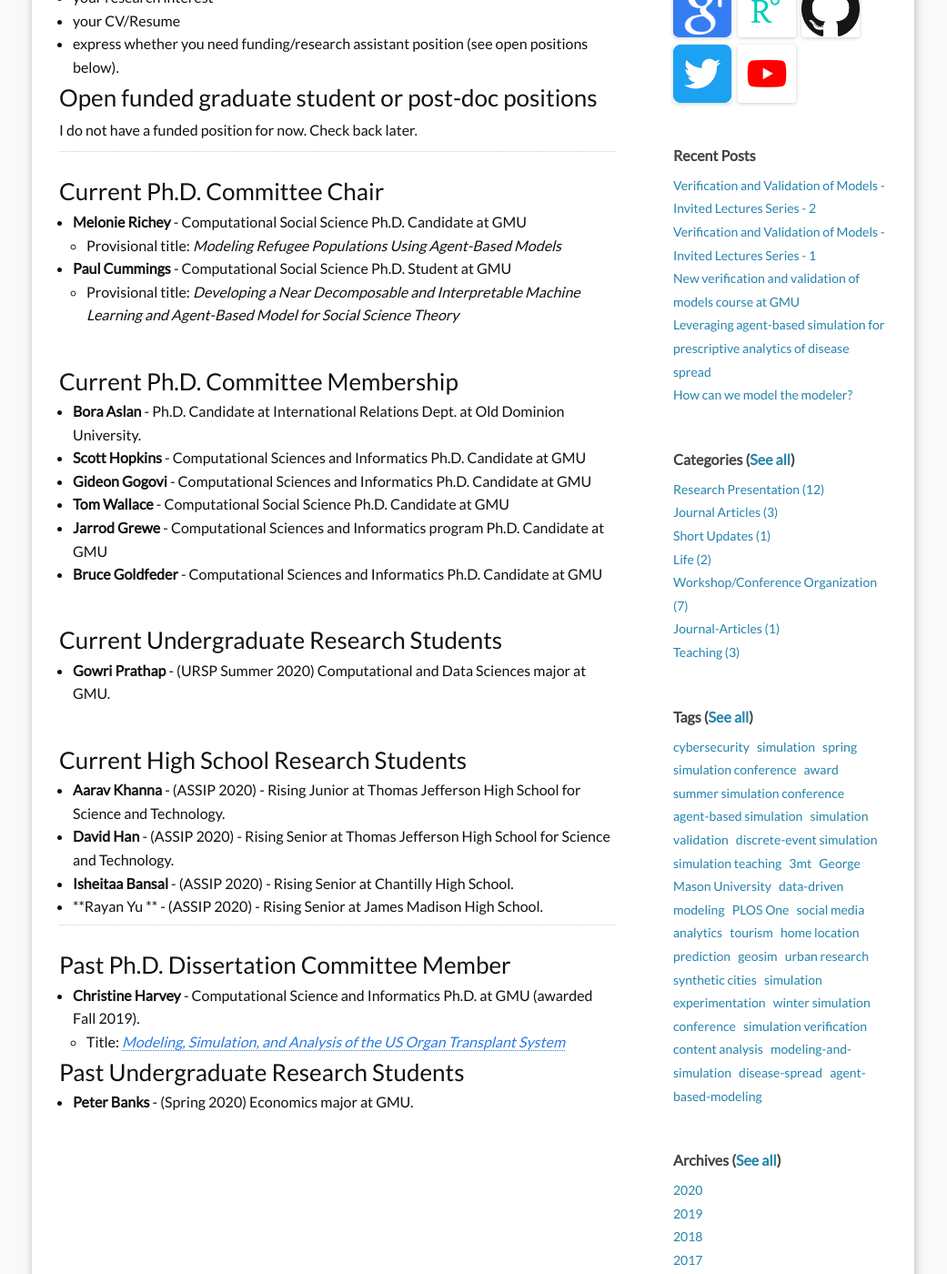
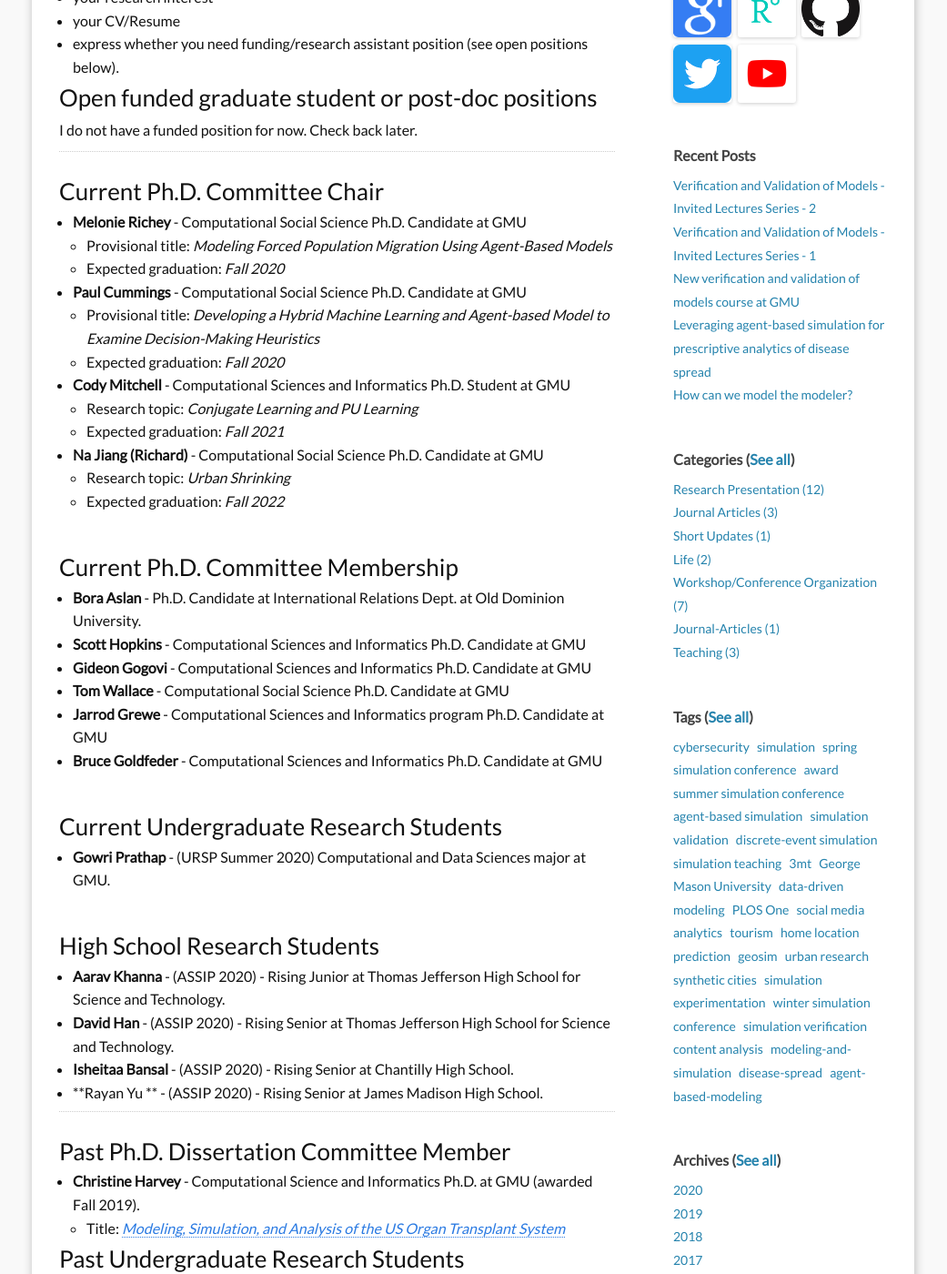
Before and after one commit to hamdikavak/hamdikavak.github.io, a Jekyll site: the page built from j_students.md, in a window 1280 px wide and 1400 px high, scrolled down 499 px. Shown: the whole window at 91% size, without its empty margins (120-1161 px from the left). Built offline with Jekyll 4.4.1, drawn with Linux system fonts in a browser that asks for light colours; nearby versions of some CDN libraries.

Commit message:
students added

```diff
--- a/j_students.md
+++ b/j_students.md
@@ -22,9 +22,20 @@ I do not have a funded position for now. Check back later.
 
 ### Current Ph.D. Committee Chair
 * **Melonie Richey** - Computational Social Science Ph.D. Candidate  at GMU
-  * Provisional title: *Modeling Refugee Populations Using Agent-Based Models*
-* **Paul Cummings** - Computational Social Science Ph.D. Student at GMU
-  * Provisional title: *Developing a Near Decomposable and Interpretable Machine Learning and Agent-Based Model for Social Science Theory*
+  * Provisional title: *Modeling Forced Population Migration Using Agent-Based Models*
+  * Expected graduation: *Fall 2020*
+
+* **Paul Cummings** - Computational Social Science Ph.D. Candidate at GMU
+  * Provisional title: *Developing a Hybrid Machine Learning and Agent-based Model to Examine Decision-Making Heuristics*
+  * Expected graduation: *Fall 2020*
+
+* **Cody Mitchell** - Computational Sciences and Informatics Ph.D. Student at GMU
+  * Research topic: *Conjugate Learning and PU Learning*
+  * Expected graduation: *Fall 2021*
+
+* **Na Jiang (Richard)** - Computational Social Science Ph.D. Candidate at GMU
+  * Research topic: *Urban Shrinking*
+  * Expected graduation: *Fall 2022*
 
 <br/>
 ### Current Ph.D. Committee Membership
@@ -40,7 +51,7 @@ I do not have a funded position for now. Check back later.
 * **Gowri Prathap** - (URSP Summer 2020) Computational and Data Sciences major at GMU.
 
 <br/>
-### Current High School Research Students
+### High School Research Students
 * **Aarav Khanna** - (ASSIP 2020) - Rising Junior at Thomas Jefferson High School for Science and Technology.
 * **David Han** - (ASSIP 2020) - Rising Senior at Thomas Jefferson High School for Science and Technology.
 * **Isheitaa Bansal** - (ASSIP 2020) - Rising Senior at Chantilly High School.
```
